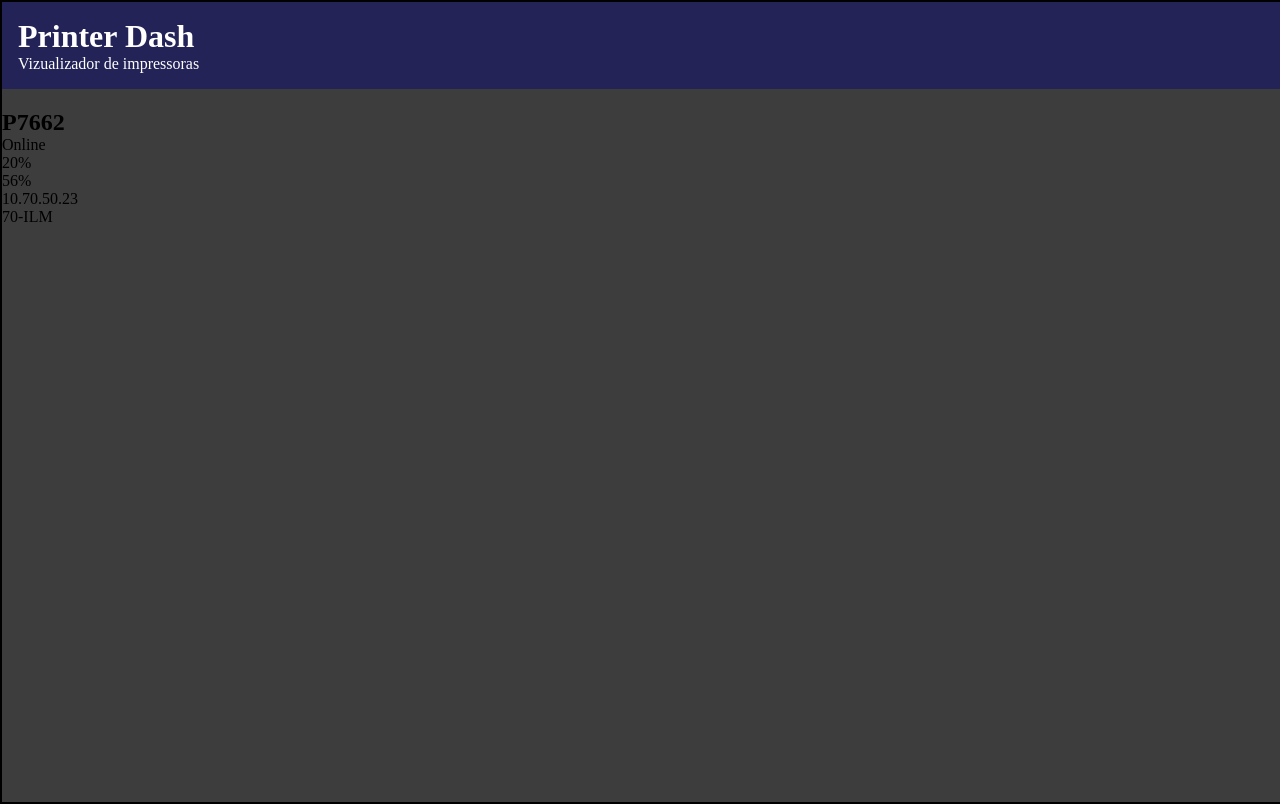
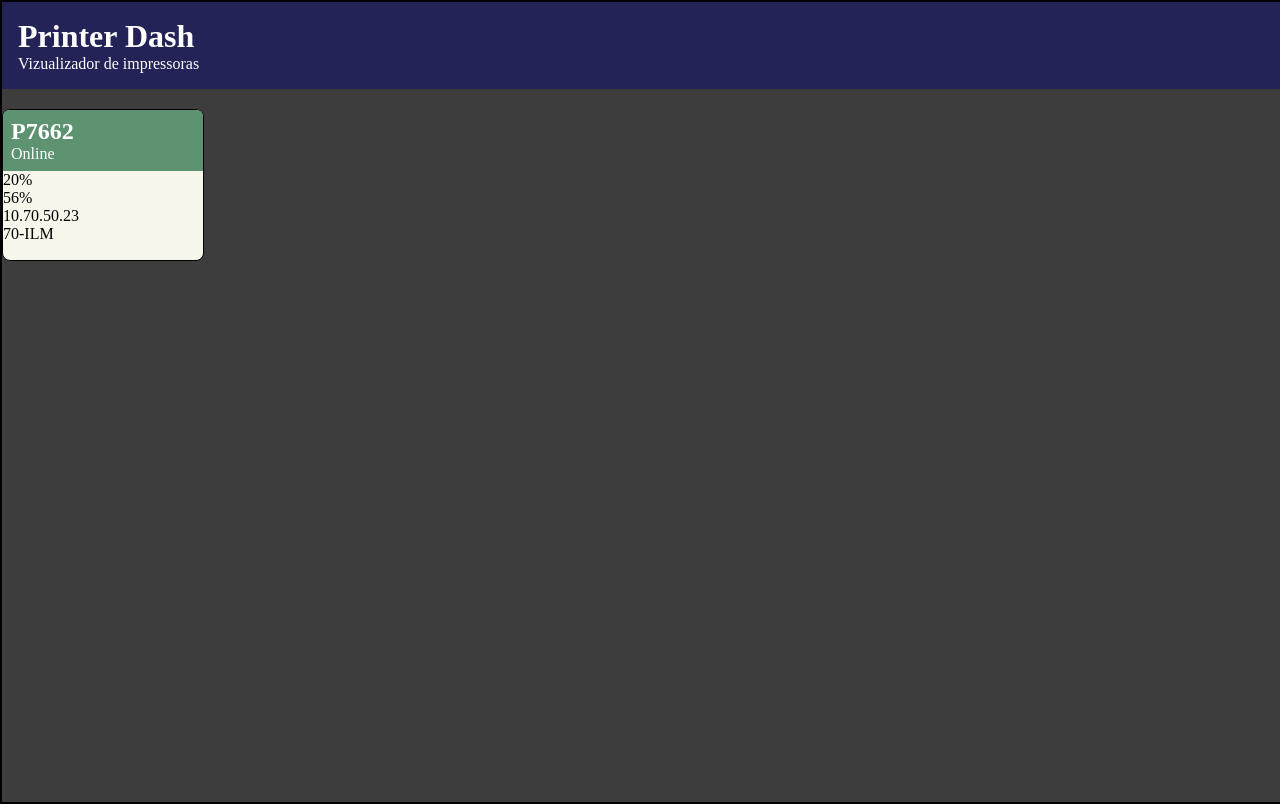
Before and after one commit to Pedrozila/printer-dashboard, a React app in the folder frontend/: page / in a window 1280 px wide. Built offline with nearby package versions, Linux system fonts and the light colour scheme; the HTML template or start-up script is replaced by a standard one.

Commit message:
Refactor printer card styles for improved layout and design

```diff
--- a/frontend/src/App.css
+++ b/frontend/src/App.css
@@ -17,3 +17,19 @@
     margin-bottom: 20px;
     padding: 16px;
 }
+
+.printer-card {
+    background-color: #f7f6eb;
+    width: 200px;
+    height: 150px;
+    border-radius: 8px;
+    border: solid 1px #000000;
+}
+
+.printer-card-header {
+    background-color: #5d9371;
+    color: #ffffff;
+    padding: 8px;
+    border-top-left-radius:6px;
+    border-top-right-radius:6px;
+}
```
